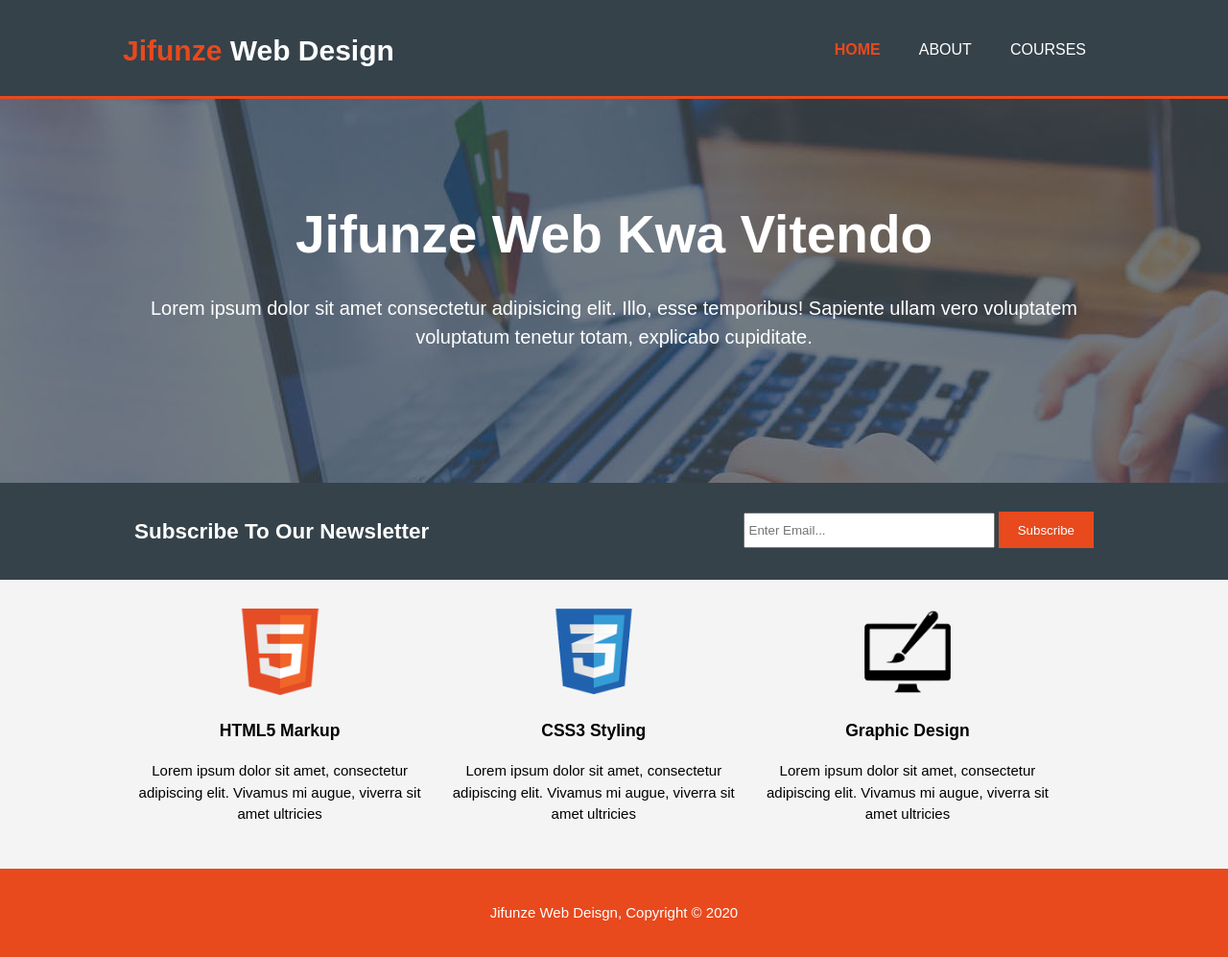
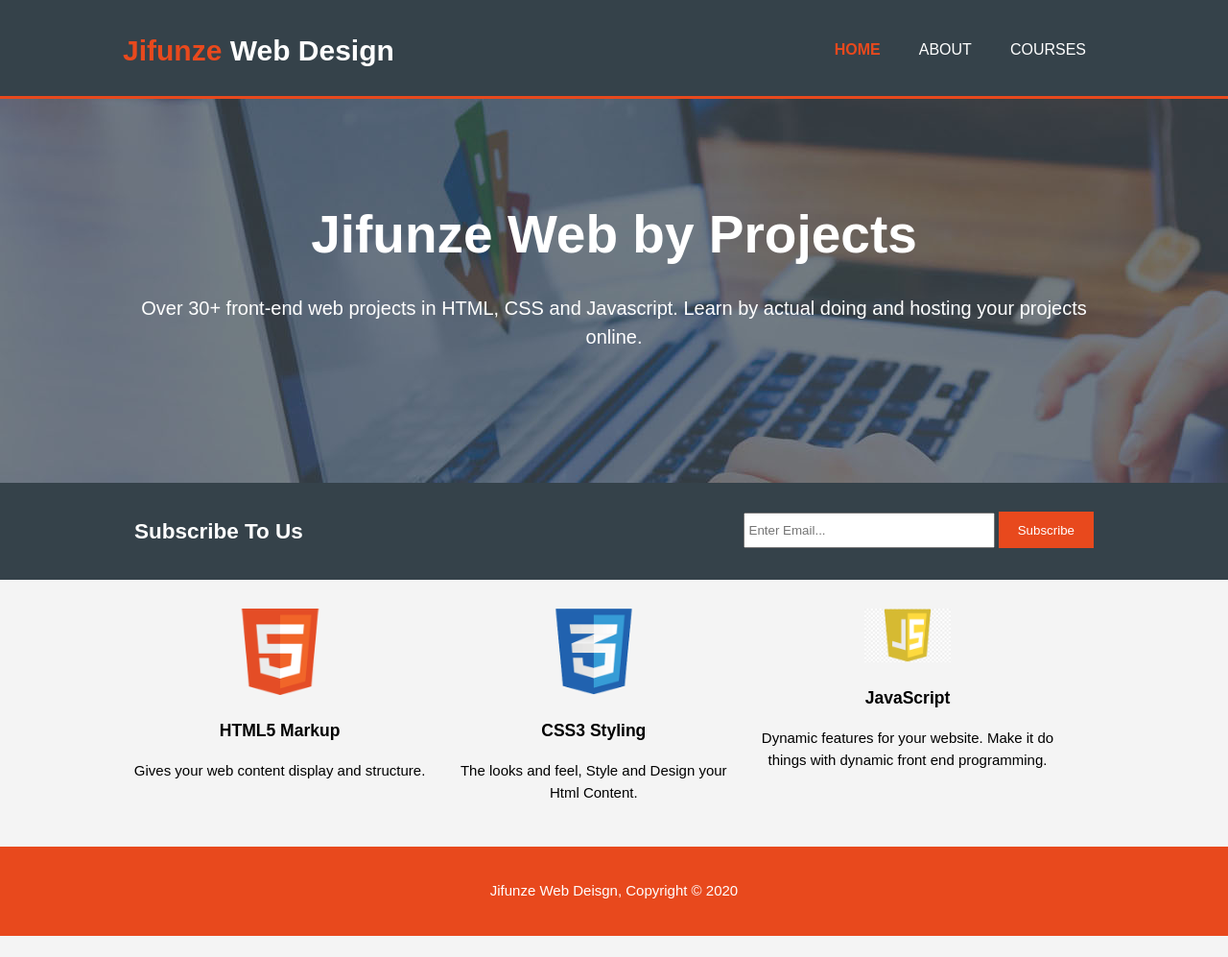
Before and after one commit to muendelezaji/jifunzeweb, a plain HTML site: page index.html in a window 1280 px wide. Shown: the whole page at 96% size. After the commit the page ends 975 px from the top, so only its background shows below. Drawn offline with Linux system fonts and the light colour scheme.

Commit message:
home page update

```diff
--- a/index.html
+++ b/index.html
@@ -30,18 +30,17 @@
 
     <section id="showcase">
       <div class="container">
-        <h1>Jifunze Web Kwa Vitendo</h1>
+        <h1>Jifunze Web by Projects</h1>
         <p>
-          Lorem ipsum dolor sit amet consectetur adipisicing elit. Illo, esse
-          temporibus! Sapiente ullam vero voluptatem voluptatum tenetur totam,
-          explicabo cupiditate.
+          Over 30+ front-end web projects in HTML, CSS and Javascript. Learn by
+          actual doing and hosting your projects online.
         </p>
       </div>
     </section>
 
     <section id="newsletter">
       <div class="container">
-        <h1>Subscribe To Our Newsletter</h1>
+        <h1>Subscribe To Us</h1>
         <form>
           <input type="email" placeholder="Enter Email..." />
           <button type="submit" class="button_1">Subscribe</button>
@@ -55,24 +54,22 @@
           <img src="./img/logo_html.png" />
           <h3>HTML5 Markup</h3>
           <p>
-            Lorem ipsum dolor sit amet, consectetur adipiscing elit. Vivamus mi
-            augue, viverra sit amet ultricies
+            Gives your web content display and structure.
           </p>
         </div>
         <div class="box">
           <img src="./img/logo_css.png" />
           <h3>CSS3 Styling</h3>
           <p>
-            Lorem ipsum dolor sit amet, consectetur adipiscing elit. Vivamus mi
-            augue, viverra sit amet ultricies
+            The looks and feel, Style and Design your Html Content.
           </p>
         </div>
         <div class="box">
-          <img src="./img/logo_brush.png" />
-          <h3>Graphic Design</h3>
+          <img src="./img/js logo.jpg" />
+          <h3>JavaScript</h3>
           <p>
-            Lorem ipsum dolor sit amet, consectetur adipiscing elit. Vivamus mi
-            augue, viverra sit amet ultricies
+            Dynamic features for your website. Make it do things with dynamic
+            front end programming.
           </p>
         </div>
       </div>
```
Also changed, not shown: img/js logo.jpg (added), 1 other file.
